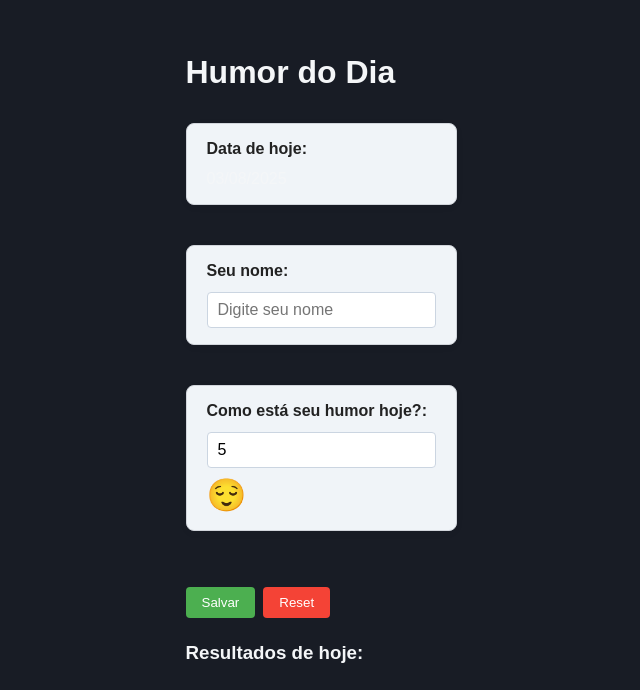
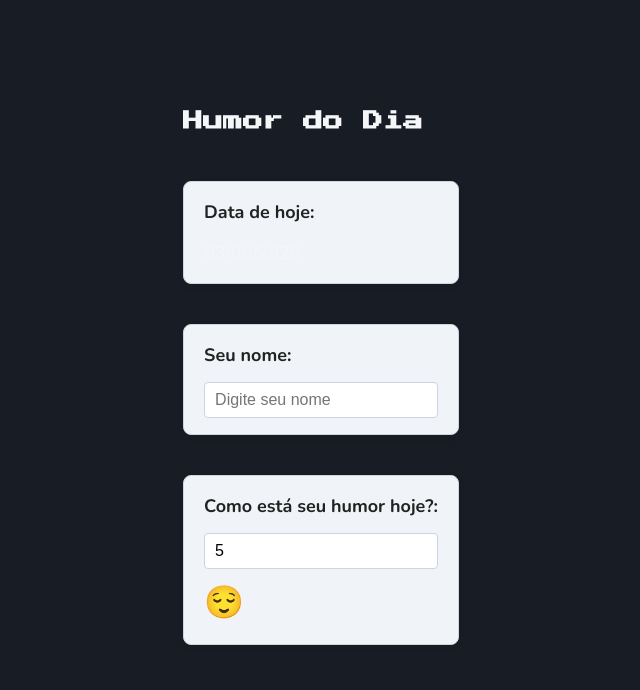
Before and after one commit to isabellybaldo/humor-do-dia, a Next.js app: page / in a window 1280 px wide. Shown: the part 110-800 px from the top of the page, without its empty margins (319-959 px from the left). Built offline with nearby package versions, Linux system fonts and the light colour scheme.

Commit message:
feat: pixel-cute theme (fonts, palette, dark default)

```diff
--- a/package.json
+++ b/package.json
@@ -12,6 +12,8 @@
     "prisma:seed": "node prisma/seed.mjs"
   },
   "dependencies": {
+    "@fontsource/nunito": "^5.3.0",
+    "@fontsource/press-start-2p": "^5.3.0",
     "@prisma/client": "^5.22.0",
     "bcryptjs": "^3.0.3",
     "gh-pages": "^6.3.0",
@@ -31,7 +33,7 @@
     "@vitejs/plugin-react": "^6.1.1",
     "jsdom": "^27.0.1",
     "prisma": "^5.22.0",
-    "typescript": "^7.0.2",
+    "typescript": "^5.9.3",
     "vitest": "^3.2.7"
   }
 }
--- a/src/app/globals.css
+++ b/src/app/globals.css
@@ -1,42 +1,27 @@
+@import '@fontsource/press-start-2p/400.css';
+@import '@fontsource/nunito/400.css';
+@import '@fontsource/nunito/700.css';
+
 :root {
-  --background: #ffffff;
-  --foreground: #171717;
+  --pink:#ffb3c6; --lavender:#cdb4f6; --mint:#b8f2cd; --on-accent:#2b2b3a;
+  --font-pixel:'Press Start 2P',monospace; --font-body:'Nunito',system-ui,sans-serif;
+  --step:4px;
+  --bg:#1e1b2e; --text:#f4eeff; --text-soft:#b8afd6; --card:#2a2640; --border:#f4eeff; --shadow:#100d1c; --dot:rgba(205,180,246,.15);
 }
-
-@media (prefers-color-scheme: dark) {
-  :root {
-    --background: #0a0a0a;
-    --foreground: #ededed;
-  }
-}
-
-html,
-body {
-  max-width: 100vw;
-  overflow-x: hidden;
-}
-
-body {
-  color: var(--foreground);
-  background: var(--background);
-  font-family: Arial, Helvetica, sans-serif;
-  -webkit-font-smoothing: antialiased;
-  -moz-osx-font-smoothing: grayscale;
-}
-
-* {
-  box-sizing: border-box;
-  padding: 0;
-  margin: 0;
-}
-
-a {
-  color: inherit;
-  text-decoration: none;
-}
-
-@media (prefers-color-scheme: dark) {
-  html {
-    color-scheme: dark;
-  }
-}
+[data-theme='light']{ --bg:#fdf6f0; --text:#2b2b3a; --text-soft:#5b5b6e; --card:#fff; --border:#2b2b3a; --shadow:#2b2b3a; --dot:#cdb4f6; }
+*{box-sizing:border-box}
+body{margin:0;background:var(--bg);color:var(--text);font-family:var(--font-body);font-size:18px;line-height:1.6;
+  background-image:radial-gradient(var(--dot) 1px,transparent 1px);background-size:24px 24px;background-attachment:fixed;}
+h1,h2,h3{font-family:var(--font-pixel);line-height:1.4}
+h1{font-size:20px} h2{font-size:14px} h3{font-size:11px}
+main{max-width:760px;margin:0 auto;padding:40px 18px 80px}
+a{color:var(--text)}
+.pixel-card{background:var(--card);border:var(--step) solid var(--border);box-shadow:calc(var(--step)*2) calc(var(--step)*2) 0 0 var(--shadow);padding:18px;margin-bottom:18px}
+.pixel-btn{font-family:var(--font-pixel);font-size:10px;color:var(--on-accent);background:var(--mint);border:var(--step) solid var(--border);box-shadow:var(--step) var(--step) 0 0 var(--shadow);padding:12px 14px;cursor:pointer;text-decoration:none;display:inline-block;margin:6px 8px 6px 0}
+.pixel-btn:hover{transform:translate(2px,2px);box-shadow:2px 2px 0 0 var(--shadow)}
+.pixel-btn--pink{background:var(--pink)} .pixel-btn--lav{background:var(--lavender)}
+.pixel-input{font-family:var(--font-body);font-size:16px;padding:10px;border:3px solid var(--border);background:var(--bg);color:var(--text);width:100%}
+.tag{font-family:var(--font-pixel);font-size:8px;color:var(--on-accent);background:var(--lavender);border:2px solid var(--border);padding:4px 6px;margin-right:4px;display:inline-block}
+.theme-toggle{position:fixed;top:12px;right:12px;z-index:10;font-size:9px}
+.nav a{margin-right:12px;font-family:var(--font-pixel);font-size:9px}
+a:focus-visible,.pixel-btn:focus-visible,.pixel-input:focus-visible{outline:3px solid var(--lavender);outline-offset:3px}
--- a/src/app/layout.js
+++ b/src/app/layout.js
@@ -1,27 +1,18 @@
-import { Geist, Geist_Mono } from "next/font/google";
-import "./globals.css";
+import './globals.css';
 
-const geistSans = Geist({
-  variable: "--font-geist-sans",
-  subsets: ["latin"],
-});
-
-const geistMono = Geist_Mono({
-  variable: "--font-geist-mono",
-  subsets: ["latin"],
-});
-
-export const metadata = {
-  title: "Humor do Dia",
-  description: "Small app for funny daily stuff",
-};
+export const metadata = { title: 'Humor do Dia', description: 'O humor do dia da turma.' };
 
 export default function RootLayout({ children }) {
   return (
-    <html lang="en">
-      <body className={`${geistSans.variable} ${geistMono.variable}`}>
-        {children}
-      </body>
+    <html lang="pt-BR" data-theme="dark">
+      <head>
+        <script
+          dangerouslySetInnerHTML={{
+            __html: `(function(){var t=localStorage.getItem('theme')||'dark';document.documentElement.setAttribute('data-theme',t);})();`,
+          }}
+        />
+      </head>
+      <body>{children}</body>
     </html>
   );
 }
```
Also changed, not shown: 1 other file (tests, documents, lock files or other folders).
